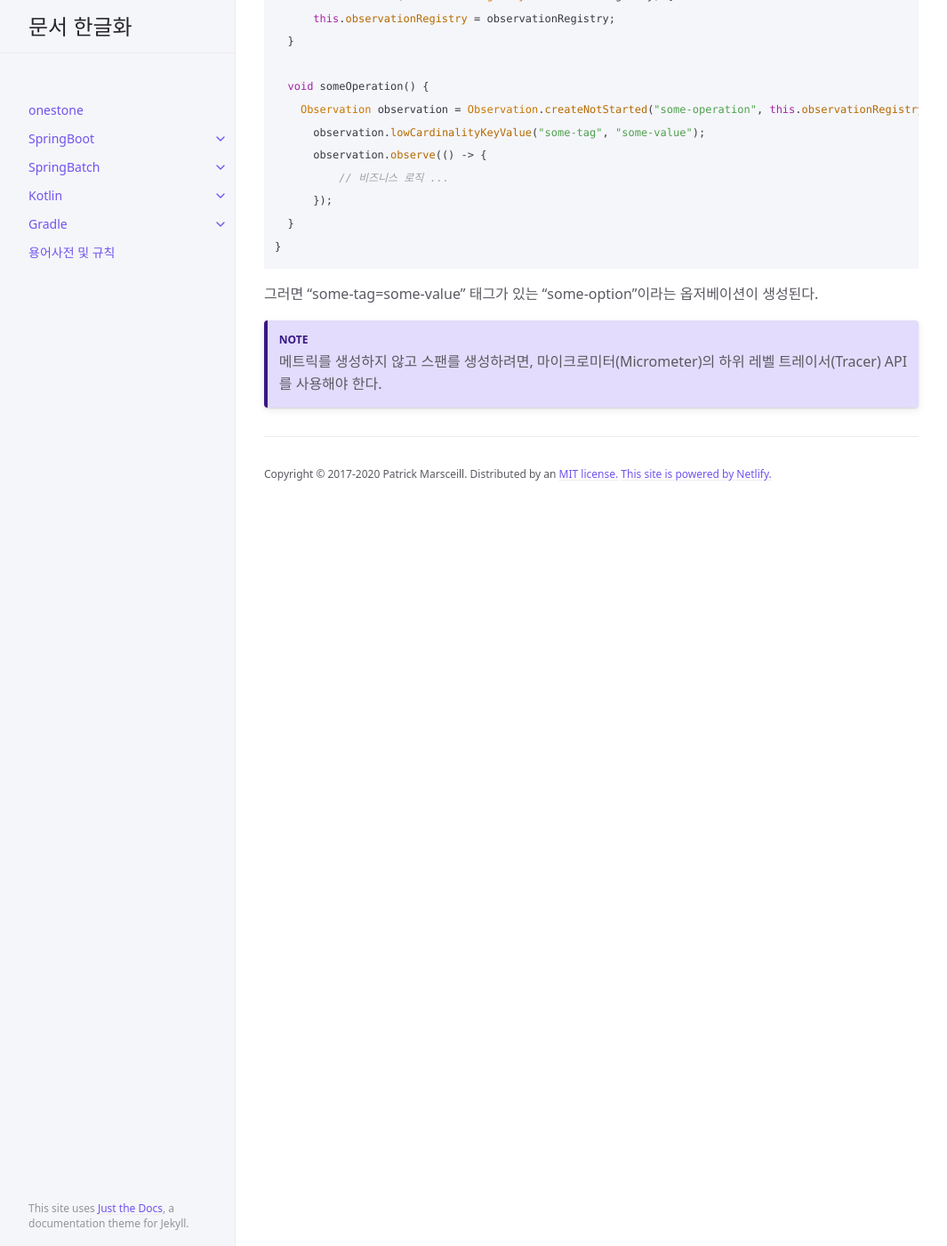
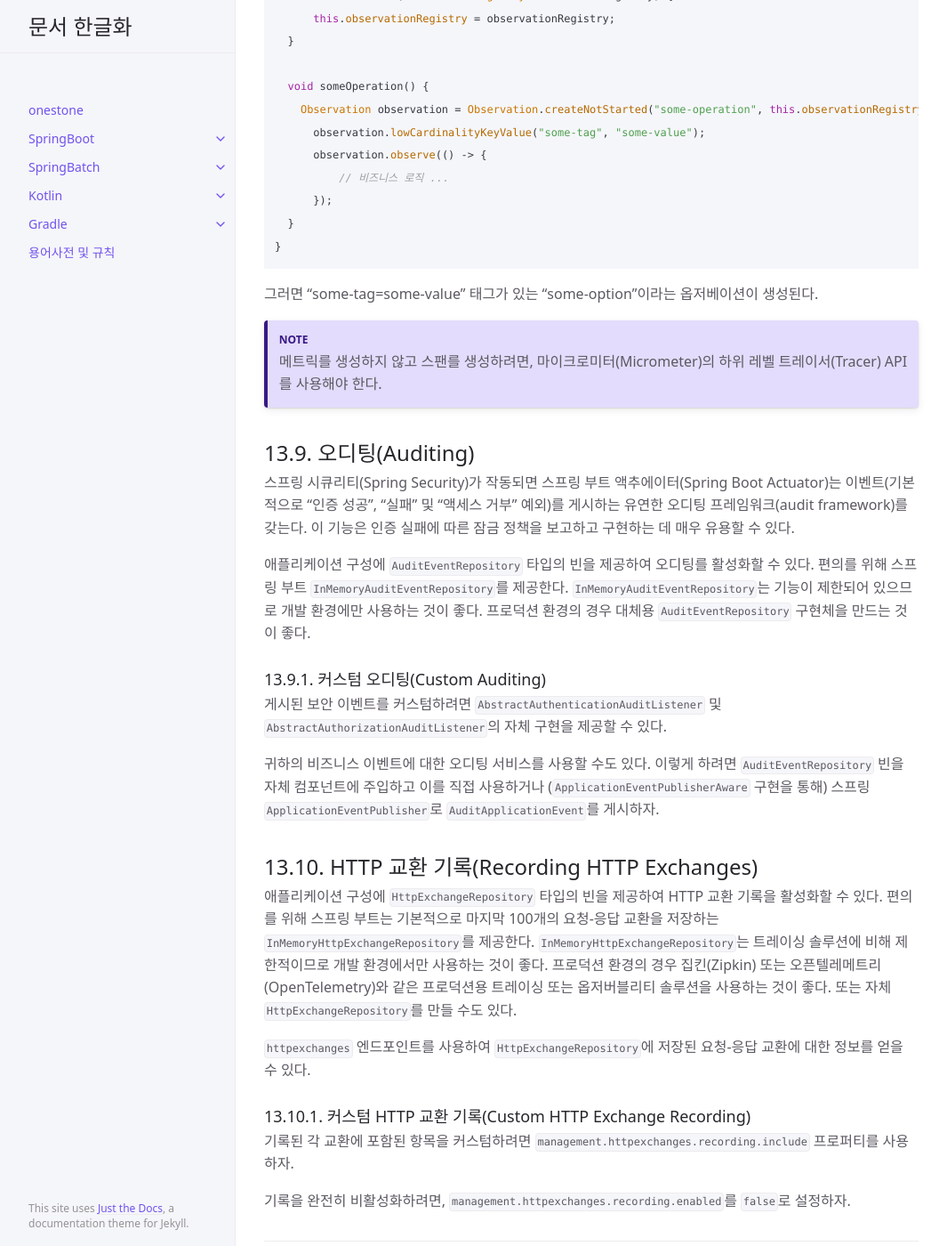
Before and after one commit to onestone9900/onestone9900.github.io, a Jekyll site: the page built from docs/spring_boot/3.1.1/spring_boot/13.production_ready_features.md, in a window 1280 px wide and 1400 px high, scrolled down 83150 px. Shown: the whole window at 89% size, without its empty margins (107-1172 px from the left). Built offline with Jekyll 4.4.1, drawn with Linux system fonts in a browser that asks for light colours; some of the changed text lies outside the part shown.

Commit message:
docs: spring boot - 13.9., 13.10.

```diff
--- a/docs/spring_boot/3.1.1/spring_boot/13.production_ready_features.md
+++ b/docs/spring_boot/3.1.1/spring_boot/13.production_ready_features.md
@@ -114,12 +114,12 @@ nav_order: 13
           - OTLP와 오픈텔레메트리(OpenTelemetry With OTLP)
           - 집킨과 오픈집킨 브레이브(OpenZipkin Brave With Zipkin)
           - 웨이브프론트와 오픈집킨 브레이브(OpenZipkin Brave With Wavefront)
-        - 13.8.4. Integration with Micrometer Observation
-        - 13.8.5. Creating Custom Spans
-      - 13.9. Auditing
-        - 13.9.1. Custom Auditing
-      - 13.10. Recording HTTP Exchanges
-        - 13.10.1. Custom HTTP Exchange Recording
+        - 13.8.4. 마이크로미터 옵저베이션과 통합(Integration with Micrometer Observation)
+        - 13.8.5. 커스텀 스팬 만들기(Creating Custom Spans)
+      - 13.9. 오디팅(Auditing)
+        - 13.9.1. 커스텀 오디팅(Custom Auditing)
+      - 13.10. HTTP 교환 기록(Recording HTTP Exchanges)
+        - 13.10.1. 커스텀 HTTP 교환 기록(Custom HTTP Exchange Recording)
       - 13.11. Process Monitoring
         - 13.11.1. Extending Configuration
         - 13.11.2. Programmatically Enabling Process Monitoring
@@ -3124,3 +3124,27 @@ class CustomObservation {
 
 {: .note}
 메트릭를 생성하지 않고 스팬를 생성하려면, 마이크로미터(Micrometer)의 하위 레벨 트레이서(Tracer) API를 사용해야 한다.
+
+
+## 13.9. 오디팅(Auditing)
+스프링 시큐리티(Spring Security)가 작동되면 스프링 부트 액추에이터(Spring Boot Actuator)는 이벤트(기본적으로 "인증 성공", "실패" 및 "액세스 거부" 예외)를 게시하는 유연한 오디팅 프레임워크(audit framework)를 갖는다. 이 기능은 인증 실패에 따른 잠금 정책을 보고하고 구현하는 데 매우 유용할 수 있다.
+
+애플리케이션 구성에 `AuditEventRepository` 타입의 빈을 제공하여 오디팅를 활성화할 수 있다. 편의를 위해 스프링 부트 `InMemoryAuditEventRepository`를 제공한다. `InMemoryAuditEventRepository`는 기능이 제한되어 있으므로 개발 환경에만 사용하는 것이 좋다. 프로덕션 환경의 경우 대체용 `AuditEventRepository` 구현체을 만드는 것이 좋다.
+
+
+### 13.9.1. 커스텀 오디팅(Custom Auditing)
+게시된 보안 이벤트를 커스텀하려면 `AbstractAuthenticationAuditListener` 및 `AbstractAuthorizationAuditListener`의 자체 구현을 제공할 수 있다.
+
+귀하의 비즈니스 이벤트에 대한 오디팅 서비스를 사용할 수도 있다. 이렇게 하려면 `AuditEventRepository` 빈을 자체 컴포넌트에 주입하고 이를 직접 사용하거나 (`ApplicationEventPublisherAware` 구현을 통해) 스프링 `ApplicationEventPublisher`로 `AuditApplicationEvent`를 게시하자.
+
+
+## 13.10. HTTP 교환 기록(Recording HTTP Exchanges)
+애플리케이션 구성에 `HttpExchangeRepository` 타입의 빈을 제공하여 HTTP 교환 기록을 활성화할 수 있다. 편의를 위해 스프링 부트는 기본적으로 마지막 100개의 요청-응답 교환을 저장하는 `InMemoryHttpExchangeRepository`를 제공한다. `InMemoryHttpExchangeRepository`는 트레이싱 솔루션에 비해 제한적이므로 개발 환경에서만 사용하는 것이 좋다. 프로덕션 환경의 경우 집킨(Zipkin) 또는 오픈텔레메트리(OpenTelemetry)와 같은 프로덕션용 트레이싱 또는 옵저버블리티 솔루션을 사용하는 것이 좋다. 또는 자체 `HttpExchangeRepository`를 만들 수도 있다.
+
+`httpexchanges` 엔드포인트를 사용하여 `HttpExchangeRepository`에 저장된 요청-응답 교환에 대한 정보를 얻을 수 있다.
+
+
+### 13.10.1. 커스텀 HTTP 교환 기록(Custom HTTP Exchange Recording)
+기록된 각 교환에 포함된 항목을 커스텀하려면 `management.httpexchanges.recording.include` 프로퍼티를 사용하자.
+
+기록을 완전히 비활성화하려면, `management.httpexchanges.recording.enabled`를 `false`로 설정하자.
```
